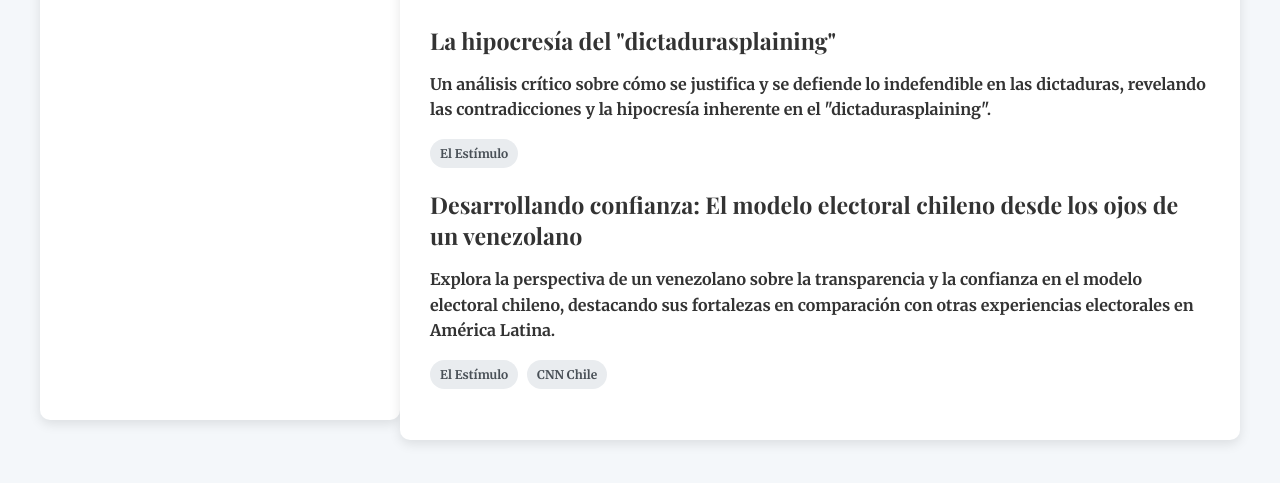
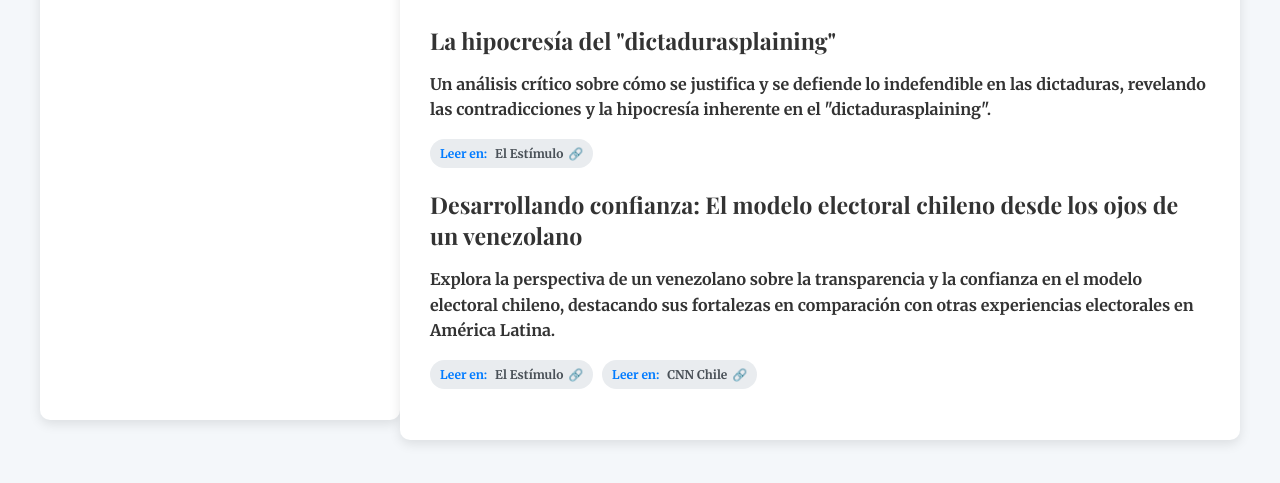
Before and after one commit to sibaberpollo/whitebelugaspace, a Gatsby site: page / in a window 1280 px wide. Shown: the part 289-772 px from the top of the page. Built offline with nearby package versions, Linux system fonts and the light colour scheme; Gatsby itself is replaced by a stand-in of ours.

Commit message:
agregando íconos y leer más a los links

```diff
--- a/gatsby-config.js
+++ b/gatsby-config.js
@@ -34,7 +34,7 @@ module.exports = {
         background_color: `#663399`,
         theme_color: `#663399`,
         display: `minimal-ui`,
-        icon: `src/images/favicon-32x32.png`, // Actualiza esta ruta a tu favicon
+        icon: `src/images/favicon-32x32.png`,
       },
     },
     `gatsby-plugin-react-helmet`,
--- a/src/styles/global.css
+++ b/src/styles/global.css
@@ -211,6 +211,47 @@ h6 {
     color: #fff;
 }
 
+.contentDesc a::before {
+    content: "Leer en: ";
+    font-weight: bold;
+    margin-right: 5px;
+    color: #007bff;
+  }
+
+  .contentDesc a {
+    display: inline-block;
+    background-color: #e9ecef;
+    color: #495057;
+    padding: 5px 10px;
+    border-radius: 50px;
+    font-size: 12px;
+    margin-right: 5px;
+    margin-bottom: 5px;
+    text-decoration: none;
+    transition: background-color 0.3s ease, color 0.3s ease;
+    position: relative;
+  }
+
+  .contentDesc a::after {
+    content: "🔗";
+    font-size: 12px;
+    margin-left: 5px;
+  }
+
+  .contentDesc a:hover {
+    background-color: #007bff;
+    color: #fff; /* Cambia el color a blanco para que contraste con el fondo azul */
+  }
+
+  .contentDesc a:hover::before {
+    color: #fff; /* Cambia el color de "Leer en:" a blanco en el hover */
+  }
+
+  .contentDesc a:hover::after {
+    color: #fff; /* Cambia el color del ícono de enlace a blanco en el hover */
+  }
+
+
 @media (max-width: 768px) {
     .container {
         flex-direction: column;
```
